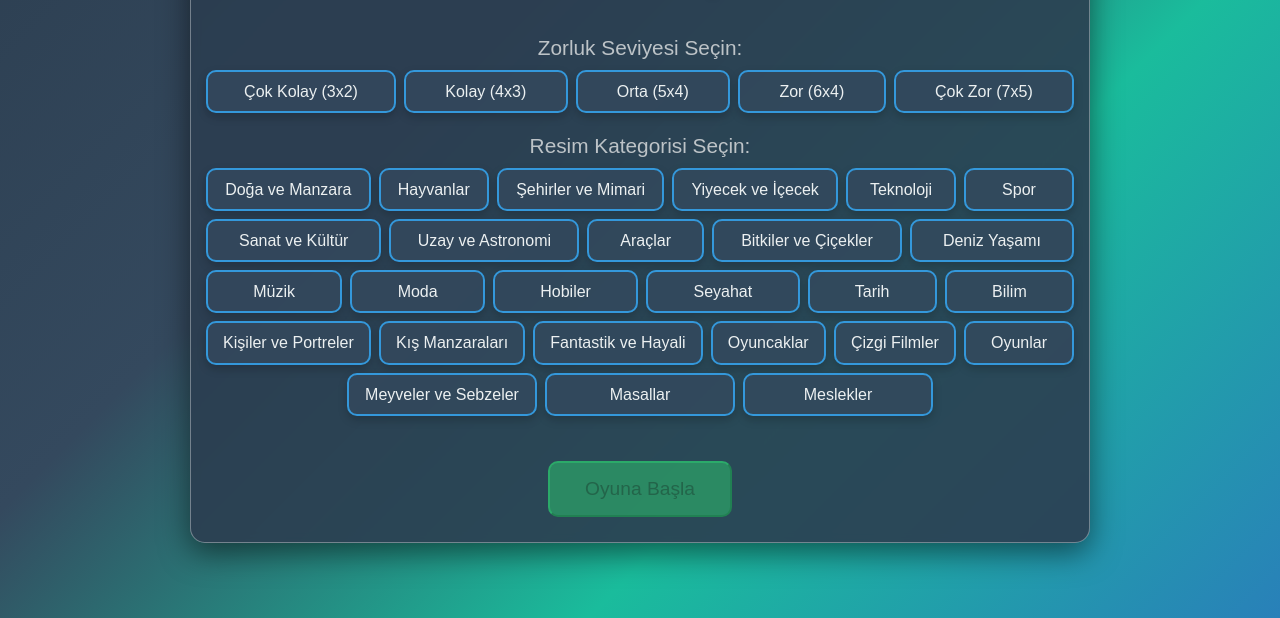
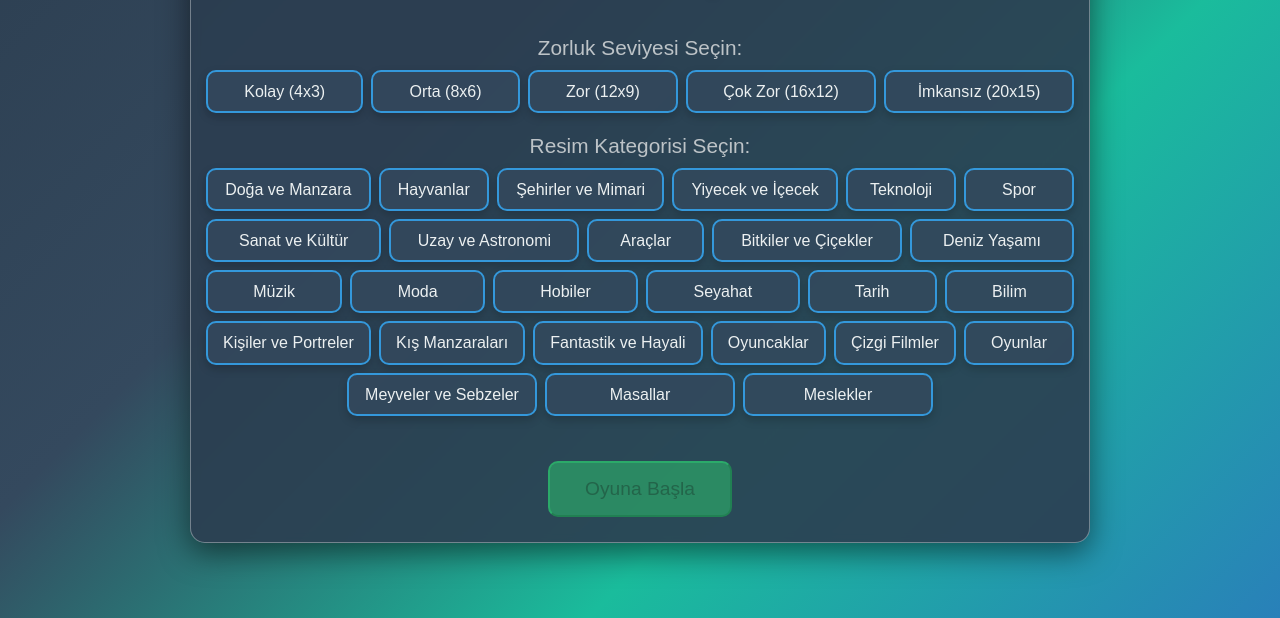
Before and after one commit to sozcelyk43/bozyap, a plain HTML site: page index.html in a window 1280 px wide. Shown: the part 182-800 px from the top of the page. Drawn offline with Linux system fonts and the light colour scheme; no server answers.

Commit message:
Update index.html

```diff
--- a/index.html
+++ b/index.html
@@ -13,11 +13,11 @@
         <div class="selection-screen" id="selectionScreen">
             <p>Zorluk Seviyesi Seçin:</p>
             <div class="piece-options">
-                <button class="piece-button" data-cols="3" data-rows="2">Çok Kolay (3x2)</button>
                 <button class="piece-button" data-cols="4" data-rows="3">Kolay (4x3)</button>
-                <button class="piece-button" data-cols="5" data-rows="4">Orta (5x4)</button>
-                <button class="piece-button" data-cols="6" data-rows="4">Zor (6x4)</button>
-                <button class="piece-button" data-cols="7" data-rows="5">Çok Zor (7x5)</button>
+                <button class="piece-button" data-cols="8" data-rows="6">Orta (8x6)</button>
+                <button class="piece-button" data-cols="12" data-rows="9">Zor (12x9)</button>
+                <button class="piece-button" data-cols="16" data-rows="12">Çok Zor (16x12)</button>
+                <button class="piece-button" data-cols="20" data-rows="15">İmkansız (20x15)</button>
             </div>
 
             <p>Resim Kategorisi Seçin:</p>
```
